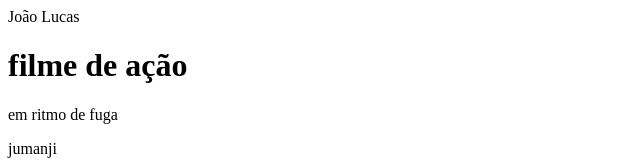
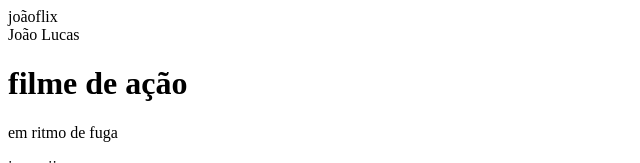
Before and after one commit to johnlucks274/p-ginahtnl, a plain HTML site: page index.html in a window 1280 px wide. Shown: the top 163 px of the page, without its empty margins (0-640 px from the left). Drawn offline with Linux system fonts and the light colour scheme.

Commit message:
Add files via upload

```diff
--- a/index.html
+++ b/index.html
@@ -1,7 +1,12 @@
-
+<head>
+    <title>johnflix </title>
+</head>
+<body>
+<header>joãoflix</header>
 João Lucas
 <h1>filme de ação </h1>
 <p>em ritmo de fuga </p>
 <p>jumanji</p>
 
 <iframe width="560" height="315" src="https://www.youtube.com/embed/exu8XMBpuTQ?si=0LuSLnUPGIu1hnjE" title="YouTube video player" frameborder="0" allow="accelerometer; autoplay; clipboard-write; encrypted-media; gyroscope; picture-in-picture; web-share" referrerpolicy="strict-origin-when-cross-origin" allowfullscreen></iframe>
+</body>
```
